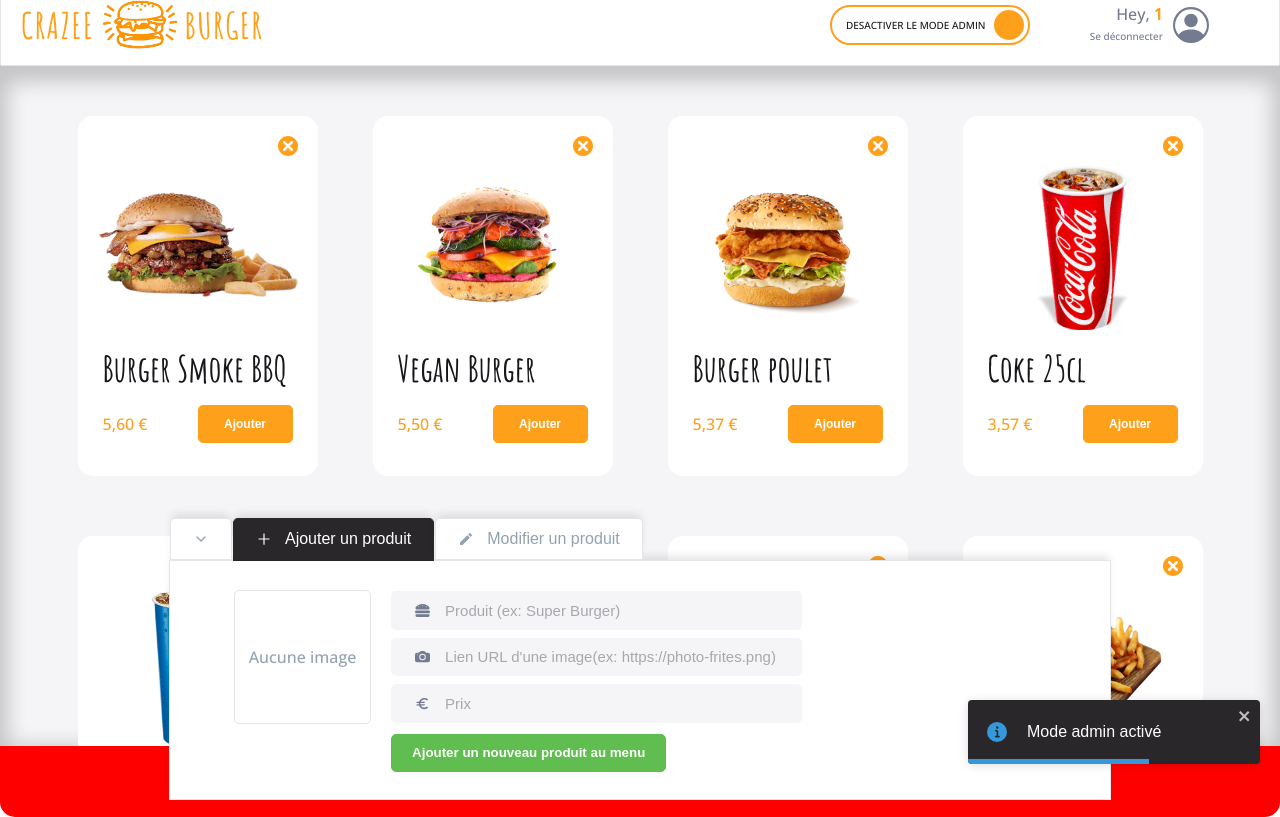
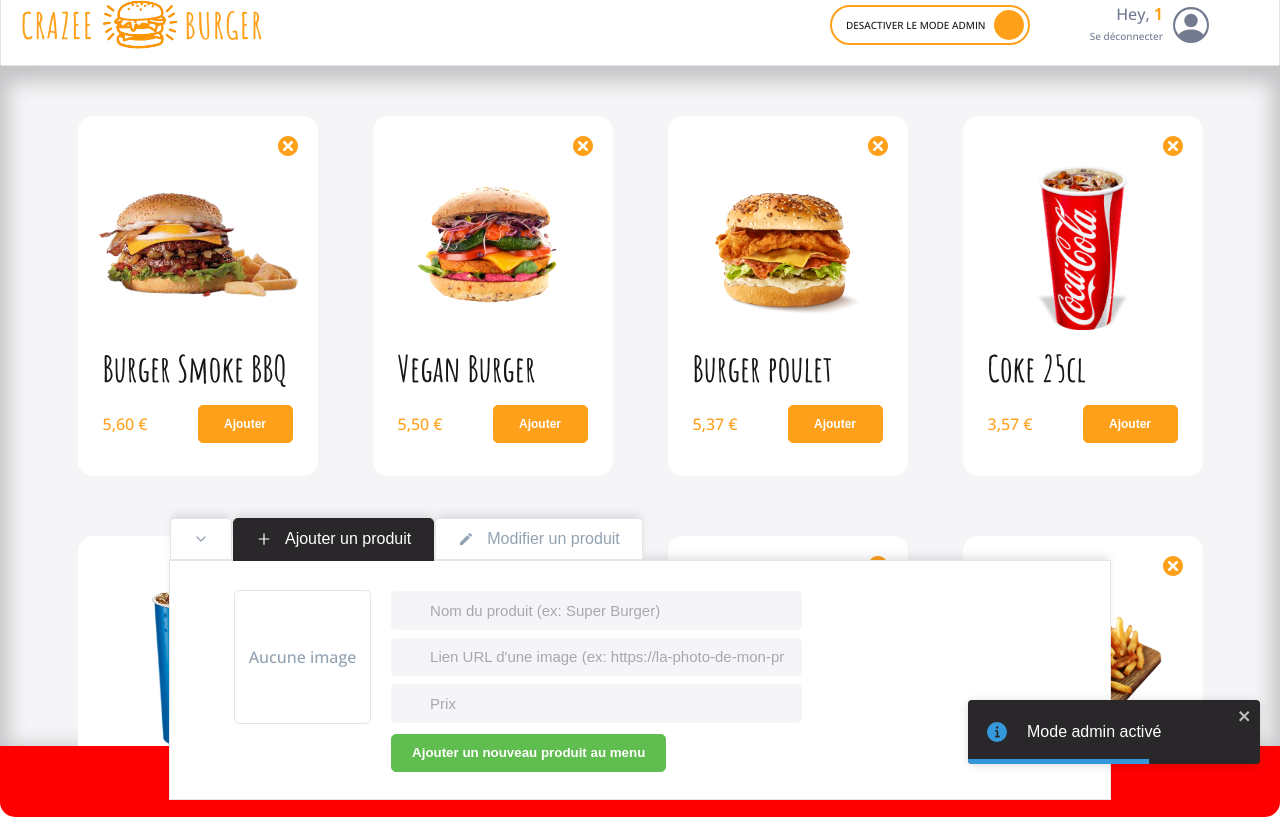
Before and after one commit to bem630/crazee-burgers, a React (Create React App) app: page /order/1 in a window 1280 px wide. Both pictures are taken after a click on the label 929 px from the left and 24 px from the top of the page. Built offline with nearby package versions, Linux system fonts and the light colour scheme; grey boxes are pictures that could not be loaded.

Commit message:
♻️  F08: ADFORM > Add inputTextConfig.js

```diff
--- a/src/components/pages/order/Main/Admin/AdminPanel/AddForm.js
+++ b/src/components/pages/order/Main/Admin/AdminPanel/AddForm.js
@@ -1,6 +1,3 @@
-import { FaHamburger } from "react-icons/fa";
-import { BsFillCameraFill } from "react-icons/bs";
-import { MdOutlineEuro } from "react-icons/md";
 import styled from "styled-components";
 import { useContext, useState } from "react";
 import OrderContext from "../../../../../../context/OrderContext";
@@ -8,6 +5,7 @@ import TextInput from "../../../../../reusable-ui/TextInput";
 import PrimaryButton from "../../../../../reusable-ui/Button";
 import ImagePreview from "./ImagePreview";
 import SubmitMessage from "./SubmitMessage";
+import { getInputTextsConfig } from "./InputTextConfig";
 
 export const EmptyProduct = {
     id: "",
@@ -53,12 +51,6 @@ const AddForm = () => {
         displaySuccesMessage();
     }
 
-    const displaySuccesMessage = () => {
-        setTimeout(()=> {
-            setIsSubmitted(false)
-        } , 2000)
-    }
-
     const handleChange = (e) => {
         /*const newValue = e.target.value;
         const name = e.target.name;*/
@@ -66,41 +58,25 @@ const AddForm = () => {
         setNewProduct({ ...newProduct, [name]: value });
     }
 
+    const displaySuccesMessage = () => {
+            setIsSubmitted(true)
+        setTimeout(()=> {
+            setIsSubmitted(false)
+        } , 2000)
+    }
+
+
+    const inputTexts = getInputTextsConfig(newProduct);
+
     return (
             <AddFormStyled action="submit" onSubmit={handleSubmit}>
                 <ImagePreview imageSource={newProduct.imageSource} title={newProduct.title}/>
                 <div className="input-fields">
-                        {/*<FaHamburger className="icon" />*/}
-                        <TextInput
-                            name="title"
-                            value={newProduct.title}
-                            type="text"
-                            placeholder="Produit (ex: Super Burger)"
-                            onChange={handleChange}
-                            icon={<FaHamburger/>}
-                            version="minimalist"
-                            />
-                        {/*<BsFillCameraFill className="icon"/>*/}
-                        <TextInput
-                            type="text"
-                            name="imageSource"
-                            placeholder="Lien URL d'une image(ex: https://photo-frites.png)"
-                            value={newProduct.imageSource}
-                            onChange={handleChange}
-                            icon={<BsFillCameraFill/>}
-                            version="minimalist"
-                            />
-                        {/*<BsFillCameraFill className="icon"/>*/}
-                        <TextInput
-                            type="text"
-                            name="price"
-                            id="Prix"
-                            placeholder="Prix"
-                            value={newProduct.price ? newProduct.price: "" }
-                            onChange={handleChange}
-                            icon={<MdOutlineEuro/>}
-                            version="minimalist"
-                        />
+                        {inputTexts.map (
+                            (input) => (
+                                <TextInput {...input} key={input.id} onChange={handleChange} version="minimalist"/>
+                            )
+                        ) }
 
                 </div>
                 <div className="submit">
--- /dev/null
+++ b/src/components/pages/order/Main/Admin/AdminPanel/InputTextConfig.js
@@ -0,0 +1,33 @@
+import { FaHamburger } from "react-icons/fa"
+import { BsFillCameraFill } from "react-icons/bs"
+import { MdOutlineEuro } from "react-icons/md"
+
+export const getInputTextsConfig = (newProduct) => [
+    {
+      id: "0",
+      name: "title",
+      value: newProduct.title,
+      type: "text",
+      placeholder: "Nom du produit (ex: Super Burger)",
+      Icon: <FaHamburger />,
+      version: "minimalist",
+    },
+    {
+      id: "1",
+      name: "imageSource",
+      value: newProduct.imageSource,
+      type: "text",
+      placeholder: "Lien URL d'une image (ex: https://la-photo-de-mon-produit.png)",
+      Icon: <BsFillCameraFill />,
+      version: "minimalist",
+    },
+    {
+      id: "2",
+      name: "price",
+      value: newProduct.price ? newProduct.price : "",
+      type: "text",
+      placeholder: "Prix",
+      Icon: <MdOutlineEuro />,
+      version: "minimalist",
+    },
+  ]
```
